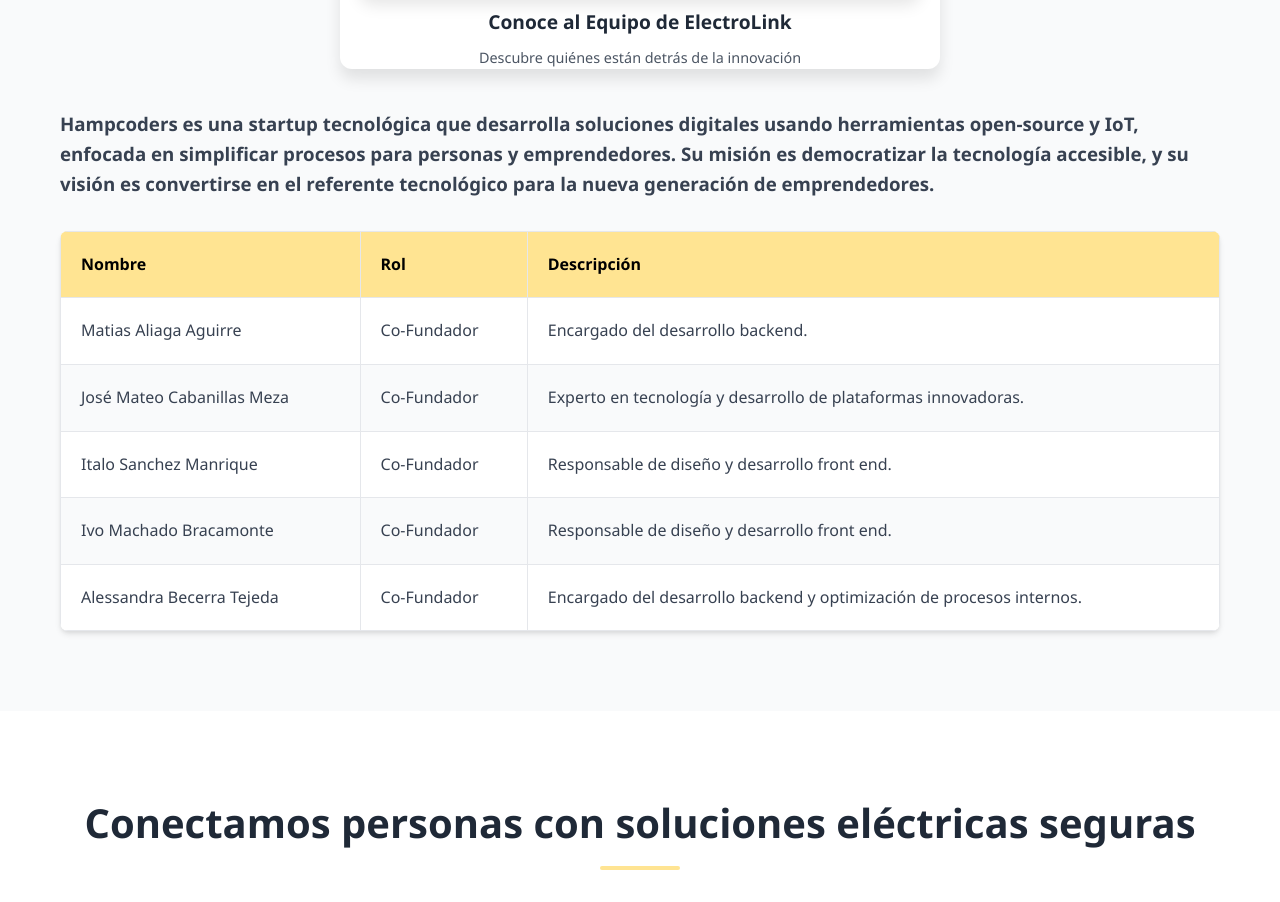
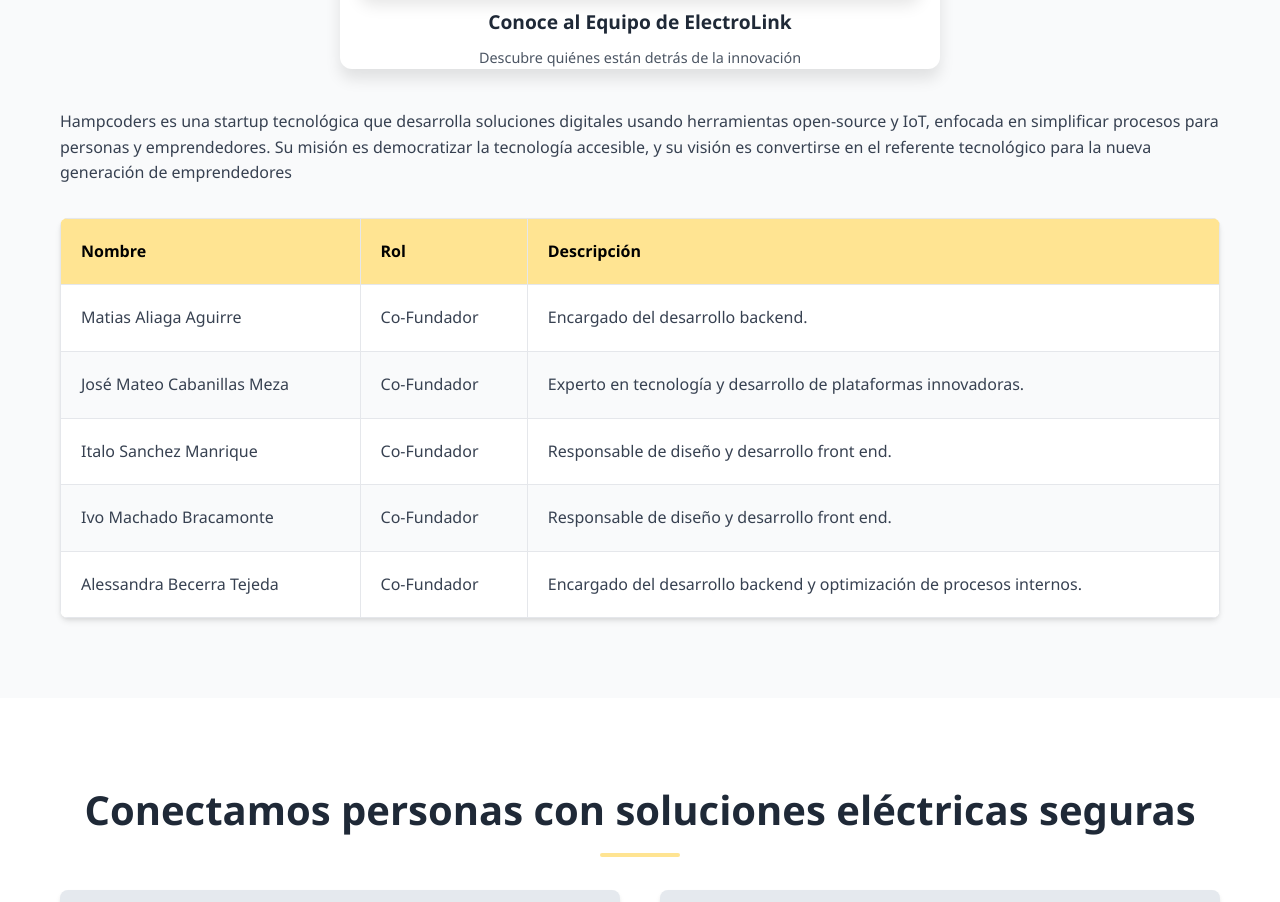
Before and after one commit to HampCoders/Landing-Page, a plain HTML site: page index.html in a window 1280 px wide. Shown: the part 4045-4947 px from the top of the page. Drawn offline with Linux system fonts and the light colour scheme.

Commit message:
Update index.html

```diff
--- a/index.html
+++ b/index.html
@@ -341,11 +341,11 @@
             </div>
 
             <div>
-                <h3 class="team-description">Hampcoders es una startup tecnológica que desarrolla
+                <p class="solution-text">Hampcoders es una startup tecnológica que desarrolla
                     soluciones digitales usando herramientas open-source y IoT, enfocada en simplificar
                     procesos para personas y emprendedores. Su misión es democratizar la tecnología
                     accesible, y su visión es convertirse en el referente tecnológico para la nueva
-                    generación de emprendedores.</h3>
+                    generación de emprendedores</p>
             </div>
 
             <table class="team-table">
```
